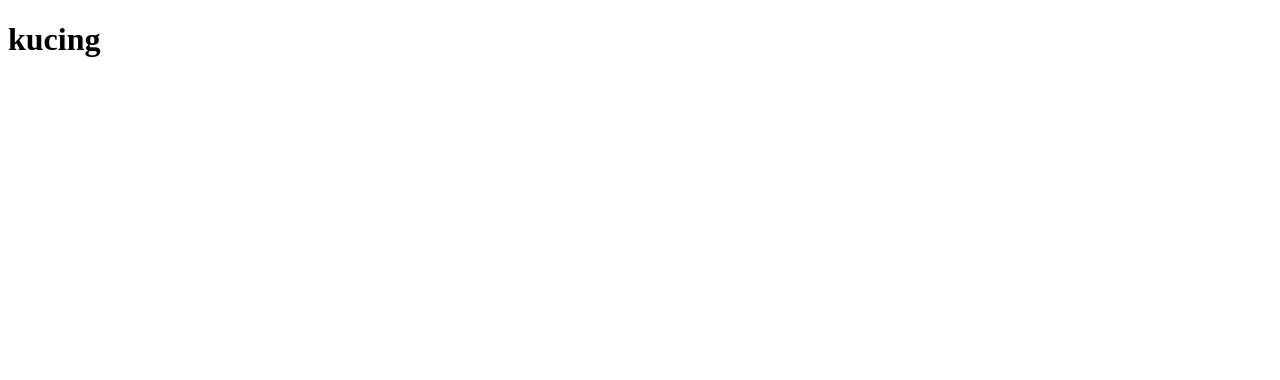
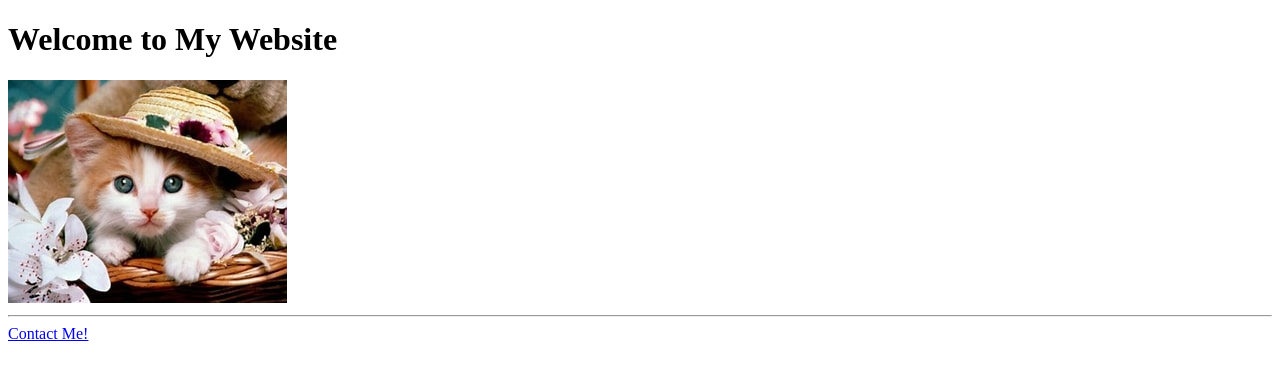
Before and after one commit to MelsiMelindasari/webpages, a plain HTML site: page index.html in a window 1280 px wide. Drawn offline with Linux system fonts and the light colour scheme.

Commit message:
Update index.html

```diff
--- a/index.html
+++ b/index.html
@@ -6,6 +6,10 @@
     <title>Document</title>
 </head>
 <body>
-    <h1>kucing</h1>
+    <h1>Welcome to My Website</h1>
+ <a href="./public/about.html"><img src="./assets/images/kucing.jpeg" alt="kucing"></a>
+
+ <hr/>
+ <a href="./public/contact.html">Contact Me!</a>
 </body>
 </html>
```
